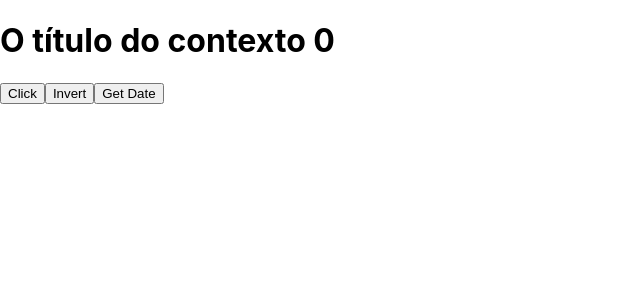
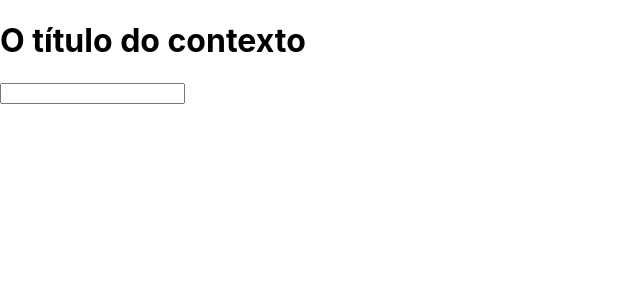
Before and after one commit to AndersonSilva94/curso-reactjs-nextjs-react-hooks, a React (Create React App) app: page / in a window 1280 px wide. Shown: the top 300 px of the page, without its empty margins (0-640 px from the left). Built offline with nearby package versions, Linux system fonts and the light colour scheme.

Commit message:
feat: :rocket: useContext + useReducer

```diff
--- a/src/App.js
+++ b/src/App.js
@@ -1,59 +1,70 @@
 /* import PropTypes from 'prop-types';
 import React, { useContext, useEffect, useMemo, useRef, useState } from 'react';
 import logo from './logo.svg'; */
-import { useReducer } from 'react';
+import PropTypes from 'prop-types';
+import { createContext, useContext, useReducer, useRef } from 'react';
 import './App.css';
 
-const globalState = {
+// actions.js
+export const actions = {
+  CHANGE_TITLE: 'CHANGE_TITLE',
+};
+
+// data.js
+export const globalState = {
   title: 'O título do contexto',
   body: 'O body do contexto',
   counter: 0,
 };
 
-const reducer = (state, action) => {
+// reducer.js
+export const reducer = (state, action) => {
   switch (action.type) {
-    case 'COUNTER':
-      return { ...state, title: 'Mudou' };
-    case 'INVERT': {
-      const { title } = state;
-      return {
-        ...state,
-        title: title.split('').reverse().join(''),
-      };
+    case actions.CHANGE_TITLE: {
+      console.log('Muda título');
+      return { ...state, title: action.payload };
     }
-    case 'GET_DATE':
-      return {
-        ...state,
-        title: action.payload,
-      };
   }
   return { ...state };
 };
 
-function App() {
-  //primeiro parâmetro: função de reducer, segundo parâmetro: estado inicial
-  // retorna o estado que foi passado com estado inicial, e uma função de dispatch que será usada quando uma ação for realizada
+// AppContext.jsx
+export const Context = createContext();
+export const AppContext = ({ children }) => {
   const [state, dispatch] = useReducer(reducer, globalState);
-  const { counter, title, body } = state;
+
+  const changeTitle = (payload) => {
+    dispatch({ type: actions.CHANGE_TITLE, payload });
+  };
+
+  return <Context.Provider value={{ state, changeTitle }}>{children}</Context.Provider>;
+};
+
+AppContext.propTypes = {
+  children: PropTypes.node,
+};
+
+// H1/index.jsx
+export const H1 = () => {
+  const context = useContext(Context);
+  const inputRef = useRef();
 
   return (
-    <div>
-      <h1>
-        {title} {counter}
-      </h1>
-      <button onClick={() => dispatch({ type: 'COUNTER' })}>Click</button>
-      <button onClick={() => dispatch({ type: 'INVERT' })}>Invert</button>
-      <button
-        onClick={() =>
-          dispatch({
-            type: 'GET_DATE',
-            payload: new Date().toLocaleString('pt-BR'),
-          })
-        }
-      >
-        Get Date
-      </button>
-    </div>
+    <>
+      <h1 onClick={() => context.changeTitle(inputRef.current.value)}>{context.state.title}</h1>
+      <input type="text" ref={inputRef} />
+    </>
+  );
+};
+
+// App.jsx
+function App() {
+  return (
+    <AppContext>
+      <div>
+        <H1 />
+      </div>
+    </AppContext>
   );
 }
 
@@ -382,4 +393,59 @@ function App() {
   );
 } */
 
+// **********************************************************************
+// aula sobre useReducer()
+/* const globalState = {
+  title: 'O título do contexto',
+  body: 'O body do contexto',
+  counter: 0,
+};
+
+const reducer = (state, action) => {
+  switch (action.type) {
+    case 'COUNTER':
+      return { ...state, title: 'Mudou' };
+    case 'INVERT': {
+      const { title } = state;
+      return {
+        ...state,
+        title: title.split('').reverse().join(''),
+      };
+    }
+    case 'GET_DATE':
+      return {
+        ...state,
+        title: action.payload,
+      };
+  }
+  return { ...state };
+};
+
+function App() {
+  //primeiro parâmetro: função de reducer, segundo parâmetro: estado inicial
+  // retorna o estado que foi passado com estado inicial, e uma função de dispatch que será usada quando uma ação for realizada
+  const [state, dispatch] = useReducer(reducer, globalState);
+  const { counter, title, body } = state;
+
+  return (
+    <div>
+      <h1>
+        {title} {counter}
+      </h1>
+      <button onClick={() => dispatch({ type: 'COUNTER' })}>Click</button>
+      <button onClick={() => dispatch({ type: 'INVERT' })}>Invert</button>
+      <button
+        onClick={() =>
+          dispatch({
+            type: 'GET_DATE',
+            payload: new Date().toLocaleString('pt-BR'),
+          })
+        }
+      >
+        Get Date
+      </button>
+    </div>
+  );
+} */
+
 export default App;
```
Also changed, not shown: 1 other file (tests, documents, lock files or other folders).
